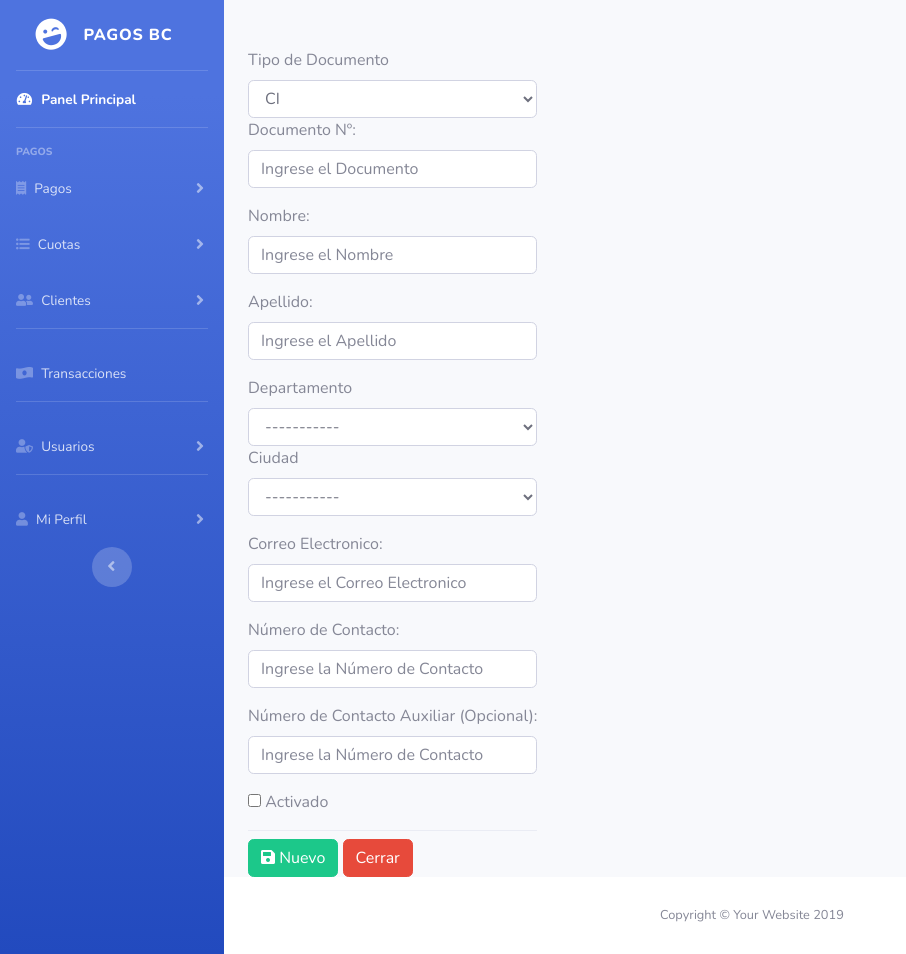
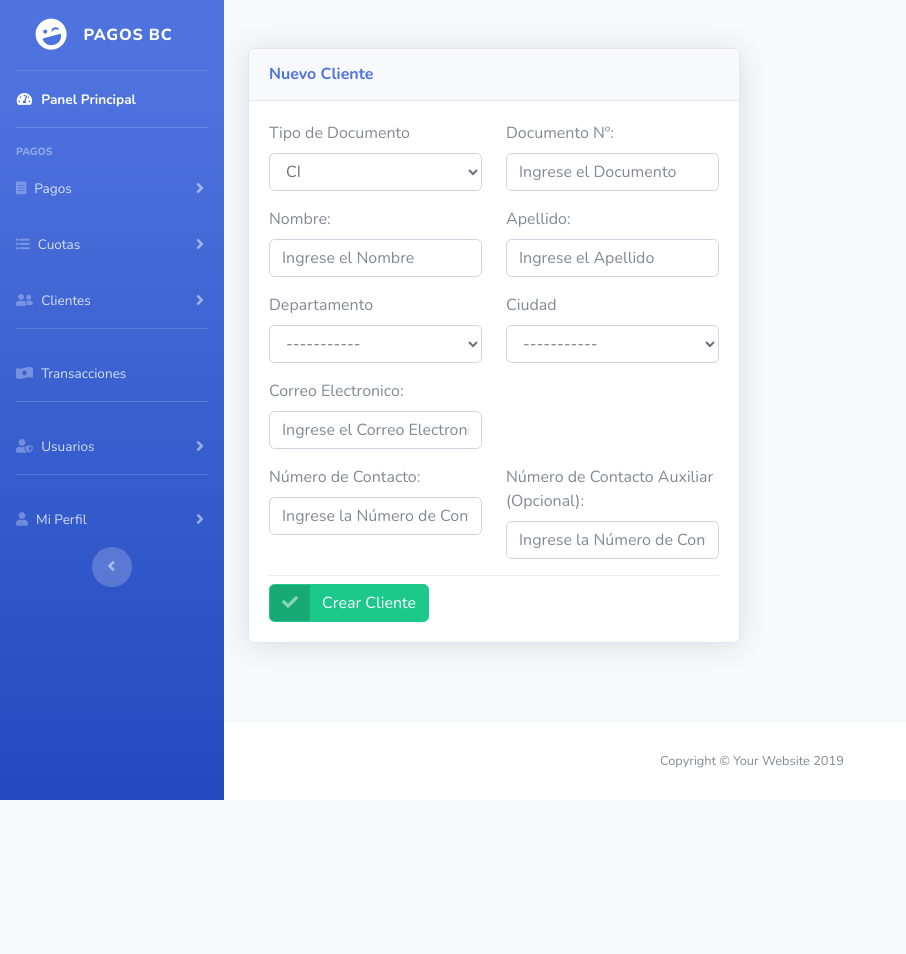
Before and after one commit to nicoaguilerapy/django-pagobc, a Django app: page /client/create/ in a window 1280 px wide. Shown: the whole page, without its empty margins (0-906 px from the left). After the commit the page ends 800 px from the top, so only its background shows below. Run offline with Django 3.2, Linux system fonts and the light colour scheme; a user stored in the database is signed in; data comes from the database, SQL or seed files in the repository; both versions use the stored data as it was after the commit; some libraries are stand-ins or nearby versions.

Commit message:
app client 1
create

```diff
--- a/clients/forms.py
+++ b/clients/forms.py
@@ -5,7 +5,7 @@ from .models import Client
 class ClientForm(forms.ModelForm):
     class Meta:
         model = Client
-        fields = ['document','first_name', 'last_name', 'region', 'city', 'phone1', 'phone2','email', 'business_name']
+        fields = ['document','first_name', 'last_name', 'region', 'city', 'phone1', 'phone2','email', 'business_name', 'type_document']
 
         widgets = {
             'document': forms.TextInput(
--- a/clients/templates/clients/client_form.html
+++ b/clients/templates/clients/client_form.html
@@ -9,11 +9,22 @@ Cliente
 
 {% block content %}
 
-<div class="container">
-    <div class="row">
+<div class="col-xl-6 col-md-12 col-mb-12">
+    <div class="card shadow">
+        <!-- Card Header - Dropdown -->
+        <div class="card-header py-3 d-flex flex-row align-items-center justify-content-between">
+          <h6 class="m-0 font-weight-bold text-primary">{% if not client_obj %}Nuevo Cliente{% else %}Modificar Cliente{% endif %}</h6>
+          <div class="dropdown no-arrow">
+
+          </div>
+        </div>
+        <!-- Card Body -->
+        <div class="card-body">
         <form method="POST" >
             {% csrf_token %}
-            <div class="form-group mb-0">
+            <div class="form-group">
+                <div class="row">
+                    <div class="col-xl-6 col-md-12 col-mb-12">
                         <label for="type_document" class="form-label mt-15">Tipo de Documento</label>
                         <select class="form-control" name="type_document" id="type_document">
                             <option value="CI" selected>CI</option>
@@ -22,66 +33,84 @@ Cliente
                             <option value="OT">OTROS</option>
                         </select>
                     </div>
-            <div class="form-group">
+                    <div class="col-xl-6 col-md-12 col-mb-12">
                         <label for="">Documento Nº:</label>
-                <input type="text" name="document" placeholder="Ingrese el Documento" class="form-control" id="client_document">
+                        <input type="text" name="document" placeholder="Ingrese el Documento" class="form-control" id="document">
                     </div>
+                </div>
+            </div>
+
             <div class="form-group" id="input_business_name">
                 <label for="">Razón Social:</label>
-                <input type="text" name="business_name" placeholder="Ingrese la Razón Social" class="form-control" id="client_business_name">
+                <input type="text" name="business_name" placeholder="Ingrese la Razón Social" class="form-control" id="business_name">
+            </div>
+
+            <div class="form-group">
+                <div class="row">
+                    <div class="col-xl-6 col-md-12 col-mb-12">
+                        <label for="">Nombre:</label>
+                        <input type="text" name="first_name" placeholder="Ingrese el Nombre" class="form-control" id="first_name">
+                    </div>
+                    <div class="col-xl-6 col-md-12 col-mb-12">
+                        <label for="">Apellido:</label>
+                        <input type="text" name="last_name" placeholder="Ingrese el Apellido" class="form-control" id="last_name">
+                    </div>
+                </div>
             </div>
             <div class="form-group">
-                <label for="">Nombre:</label>
-                <input type="text" name="first_name" placeholder="Ingrese el Nombre" class="form-control" id="client_first_name">
-            </div>
-            <div class="form-group">
-                <label for="">Apellido:</label>
-                <input type="text" name="last_name" placeholder="Ingrese el Apellido" class="form-control" id="client_last_name">
-            </div>
-            <div class="form-group mb-0">
+                <div class="row">
+                    <div class="col-xl-6 col-md-12 col-mb-12">
                         <label for="region" class="form-label mt-15">Departamento</label>
                         <select class="form-control" name="region" id="id_region">
                             <option value="" selected>-----------</option>
                         </select>
                     </div>
-            <div class="form-group">
+                    <div class="col-xl-6 col-md-12 col-mb-12">
                         <label for="city" class="form-label mt-15">Ciudad</label>
                         <select class="form-control" name="city" id="id_city">
                             <option value="" selected>-----------</option>
                         </select>
                     </div>
+                </div>
+            </div>
 
             <div class="form-group">
+                <div class="row">
+                    <div class="col-xl-6 col-md-12 col-mb-12">
                 <label for="">Correo Electronico:</label>
-                <input type="email" name="email" placeholder="Ingrese el Correo Electronico" class="form-control" id="client_email">
+                <input type="email" name="email" placeholder="Ingrese el Correo Electronico" class="form-control" id="email">
+                    </div>
+                </div>
             </div>
             <div class="form-group">
+                <div class="row">
+                    <div class="col-xl-6 col-md-12 col-mb-12">
                         <label for="">Número de Contacto:</label>
-                <input type="text" name="phone1" placeholder="Ingrese la Número de Contacto" class="form-control" id="client_phone1">
+                        <input type="text" name="phone1" placeholder="Ingrese la Número de Contacto" class="form-control" id="phone1">
                     </div>
-            <div class="form-group">
+                    <div class="col-xl-6 col-md-12 col-mb-12">
                         <label for="">Número de Contacto Auxiliar (Opcional):</label>
-                <input type="text" name="phone2" placeholder="Ingrese la Número de Contacto" class="form-control" id="client_phone2">
+                        <input type="text" name="phone2" placeholder="Ingrese la Número de Contacto" class="form-control" id="phone2">
                     </div>
-            {% if not client_obj %}
-            <div class="form-group">
-                <input type="checkbox" name="visibility" id="client_visibility"
-                {% if client_obj.visibility %} checked {% endif %} >
-                <label class="form-check-label" for="visibility">Activado</label>
                 </div>
-            {% endif %}
+            </div>
 
 
         <div class="dropdown-divider"></div>
 
-        {% if client_obj %}
-        <button type="submit" class="btn btn-success"><span class="fa fa-save"></span>Guardar</button>
+        <a href="#" onclick="sendForm();return false;" class="btn btn-success btn-icon-split">
+            <span id="create_payment" class="icon text-white-50">
+                <i class="fas fa-check"></i>
+            </span>
+            {% if not client_obj %}
+            <span style="color:white" class="text">Crear Cliente</span>
             {% else %}
-        <button type="submit" class="btn btn-success"><span class="fa fa-save"></span> Nuevo</button>
+            <span style="color:white" class="text">Modificar Cliente</span>
             {% endif %}
-        <button type="button" data-dismiss="modal" class="btn btn-danger">Cerrar</button>
+        </a>
 
         </form>
+    </div>
 </div>
 </div>
 
@@ -171,4 +200,63 @@ function setCiudades() {
 }
 
 </script>
+<script type="text/javascript">
+    $(document).keyup(function(event) {
+    if (event.which === 13) {
+        sendForm();
+    }
+    });
+
+    function sendForm(form) {
+        $('#create_payment').html('<i class="fas fa-spinner fa-spin"></i>')
+
+        var send_obj = {
+            document: $("#client_document").val(),
+            type_document: $("#type_document").val(),
+            phone1: $("#phone1").val(),
+            phone2: $("#phone2").val(),
+            email: $("#mail").val(),
+            last_name: $("#last_name").val(),
+            first_name: $("#first_name").val(),
+            business_name: $("#business_name").val(),
+            id_region: $("#id_region").val(),
+            id_city: $("#id_city").val()
+            };
+
+        $.ajax({
+            type: 'POST',
+            {% if not client_obj %}
+            url: '{% url 'client_create' %}',
+            {% else %}
+            url: '{% url 'client_update' client_obj.id %}',
+            {% endif %}
+            contentType: "application/json; charset=utf-8",
+            dataType: 'json',
+            data: JSON.stringify(send_obj),
+            headers: {'X-CSRFToken':getCookie('csrftoken')},
+            success:function(data){
+                if(data.cod == "000"){
+                    console.log('agregado')
+                    {% if not payment_obj %}
+                    alertSucces('Cliente Creado');
+                    {% else %}
+                    alertSucces('Cliente Modificado');
+                    {% endif %}
+                    $('#create_payment').html('<i class="fas fa-check"></i>')
+                    window.location.href = "{% url 'client_list' %}" ;
+                }
+                else{
+                    alertError('Crear Pago', JSON.parse(JSON.stringify(data.message)));
+                    $('#create_payment').html('<i class="fas fa-check"></i>')
+                }
+            },
+              error:function(){
+                alertError('error', 'Error Inesperado del Servidor');
+                $('#create_payment').html('<i class="fas fa-check"></i>')
+              }
+            });
+
+
+        }
+</script>
 {% endblock extra_script %}
--- a/clients/views.py
+++ b/clients/views.py
@@ -15,6 +15,86 @@ from profiles.models import Ciudad, Departamento, Profile
 from django.db.models import Q
 import json
 
+def _client_save(received_json_data, client_obj, profile):
+    response_data = {}
+    error_messages = []
+
+    try:
+        type_document = received_json_data['type_document']
+        document = received_json_data['document']
+        first_name = received_json_data['first_name']
+        last_name = received_json_data['last_name']
+        id_region = int(received_json_data['id_region'])
+        id_city = int(received_json_data['id_city'])
+        phone1 = received_json_data['phone1']
+        client_email = received_json_data['client_email']
+    except:
+        response_data['cod'] = '909'
+        error_messages.append('Error de Request')
+        response_data['message'] = error_messages
+        return response_data
+
+    if type_document == 'RU':
+        try:
+            business_name = received_json_data['business_name']
+        except:
+            response_data['cod'] = '909'
+            error_messages.append('Ingrese una Razón Social')
+            response_data['message'] = error_messages
+            return response_data
+
+    try:
+        phone2 = received_json_data['phone2']
+    except:
+        phone2 = ""
+
+    if type_document == '' or type_document == None:
+        response_data['cod'] = '999'
+        error_messages.append('Ingrese un Tipo de Documento')
+    elif document == '' or document == None:
+        response_data['cod'] = '999'
+        error_messages.append('Ingrese un Documento')
+    elif (business_name == '' or business_name == None) and type_document == 'RU':
+        response_data['cod'] = '999'
+        error_messages.append('Ingrese una Razón Social')
+    elif first_name == '' or first_name == None:
+        response_data['cod'] = '999'
+        error_messages.append('Ingrese un Nombre')
+    elif last_name == '' or last_name == None:
+        response_data['cod'] = '999'
+        error_messages.append('Ingrese un Apellido')
+    elif client_email == '' or client_email == None:
+        response_data['cod'] = '999'
+        error_messages.append('Ingrese un Email')
+    elif phone1 == '' or phone1 == None:
+        response_data['cod'] = '999'
+        error_messages.append('Ingrese un Número')
+    elif id_city < 1:
+        response_data['cod'] = '999'
+        error_messages.append('Ingrese una Ciudad')
+    elif id_region < 1:
+        response_data['cod'] = '999'
+        error_messages.append('Ingrese una Ciudad')
+
+    if not response_data:
+        client_obj.type_document = type_document
+        client_obj.document = document
+        client_obj.first_name = first_name
+        client_obj.last_name = last_name
+        client_obj.email = client_email
+        client_obj.city = Ciudad.objects.get(id = id_city)
+        client_obj.region = Departamento.objects.get(id = id_region)
+        client_obj.phone1 = phone1
+        client_obj.phone2 = phone2
+        client_obj.company = profile.company
+        client_obj.save()
+
+        response_data['cod'] = '000'
+        return response_data
+
+    response_data['message'] = error_messages
+    return response_data
+
 @login_required()
 def client_create(request):
     try:
@@ -27,19 +107,22 @@ def client_create(request):
     template_name = 'clients/client_form.html'
     form = ClientForm(request.POST or None)
 
+    #renderizar vista
     if request.method == "GET":
         context['form'] = form
         return render(request, template_name, context)
 
-    if request.method == "POST":
-        print(form.data)
-        if form.is_valid():
-            client_obj = form.save(commit=False)
-            client_obj.owner = request.user
-            client_obj.company = profile.company
-            client_obj.save()
+    #crear objeto
+    if request.method == "POST" and request.is_ajax():
+        client_obj = Client.objects.create()
 
-        return redirect('client_list')
+        received_json_data=json.loads(request.body)
+        print(received_json_data)
+
+        response_data = _client_save(received_json_data, client_obj, profile)
+        return HttpResponse(json.dumps(response_data), content_type="application/json")
+
+    return redirect('client_list')
 
 @login_required()
 def client_list(request):
--- a/core/urls.py
+++ b/core/urls.py
@@ -1,5 +1,5 @@
 from django.urls import path
-from .views import BlankPage, home, checkout_list, fee_create, fee_list, payment_create, payment_hide, payment_list, payment_update
+from .views import BlankPage, fee_change, home, checkout_list, fee_create, fee_list, payment_create, payment_hide, payment_list, payment_update
 
 urlpatterns = [
     path('', home, name='home'),
@@ -12,6 +12,7 @@ urlpatterns = [
 
     path('fee/create/', fee_create, name='fee_create'),
     path('fee/list/', fee_list, name='fee_list'),
+    path('fee/change/', fee_change, name='fee_change'),
 
     path('checkout/list/', checkout_list, name='checkout_list'),
     path('checkout/list/', checkout_list, name='checkout_list'),
```
Also changed, not shown: core/templates/core/fee_list.html (+76 -4 lines), core/templates/core/payment_form.html (+7 -3 lines), core/templates/core/payment_list.html (+1 -11 lines), core/views.py (+51 -2 lines), db.sqlite3. Lines whose indentation alone changed are shown as unchanged.
